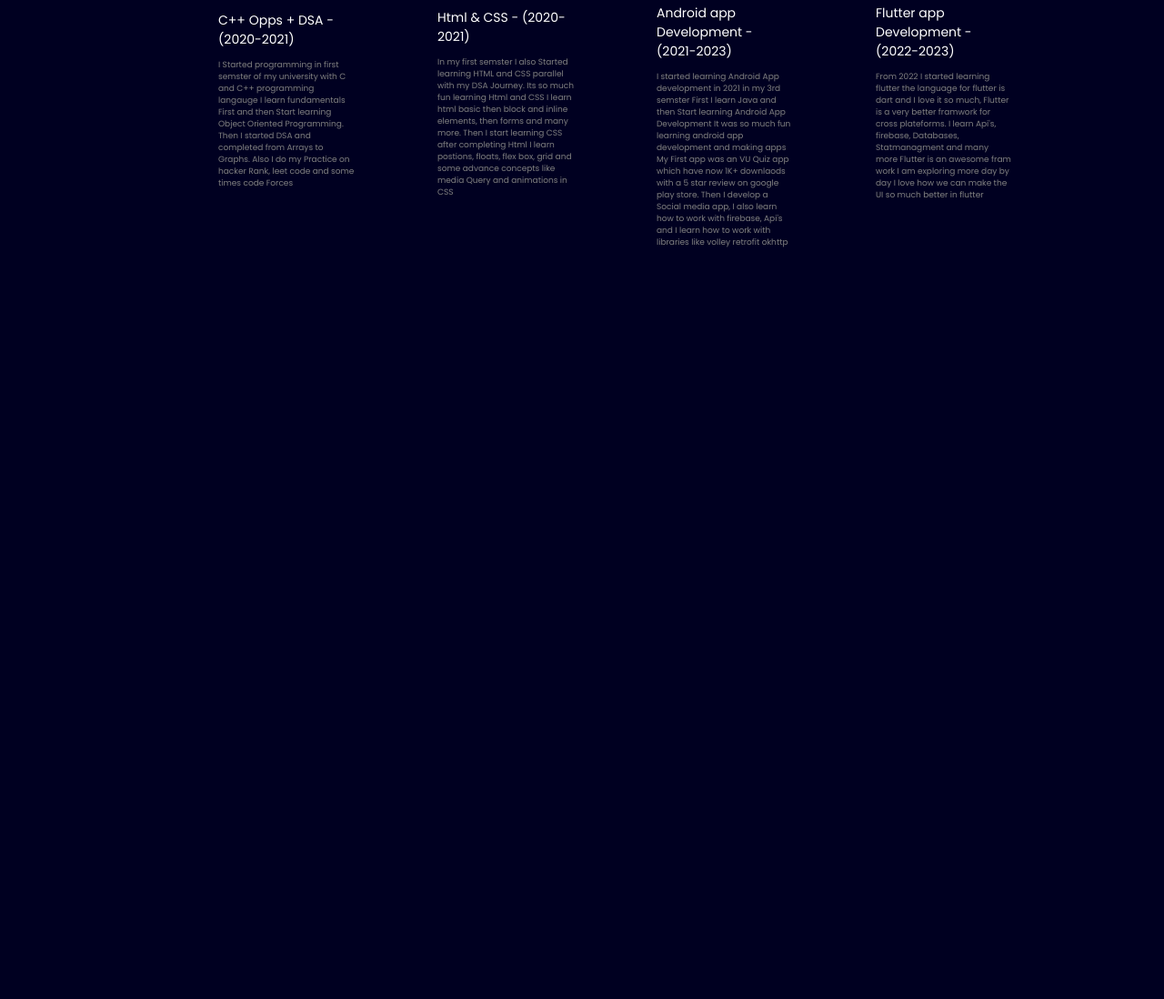
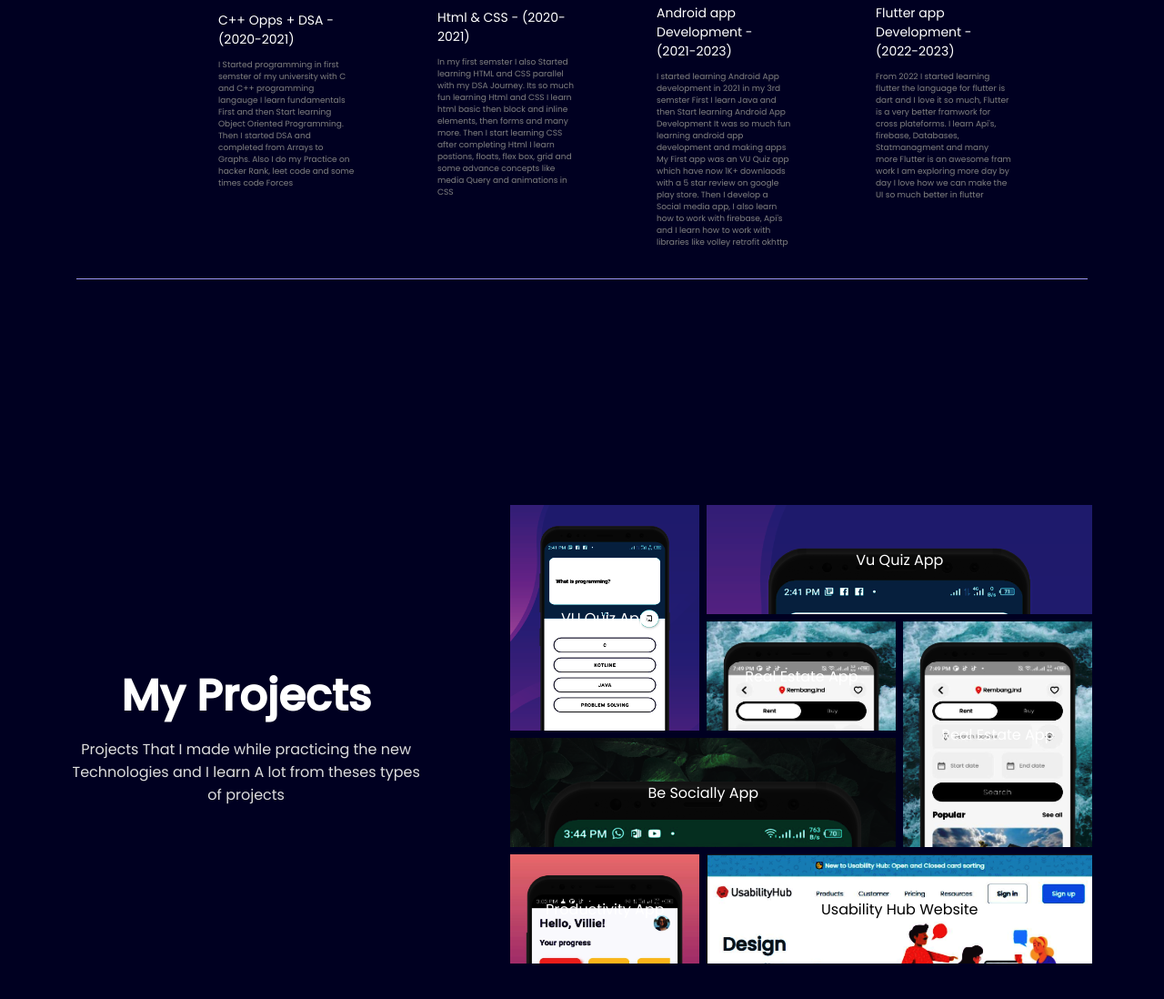
Before and after one commit to saifullah72437/Portfolio-Website, a plain HTML site: page index.html in a window 1280 px wide. Shown: the part 1244-2342 px from the top of the page at 91% size. Before the commit the page ends 1517 px from the top, so only its background shows below. Drawn offline with nearby package versions, Linux system fonts and the light colour scheme.

Commit message:
Second commit

```diff
--- a/index.html
+++ b/index.html
@@ -21,7 +21,7 @@
               >LinkedIn</a
             >
           </li>
-          <li><a href="/">Projects</a></li>
+          <li><a href="projects.html">Projects</a></li>
           <li><a href="https://github.com/saifullah72437">Github</a></li>
         </ul>
       </nav>
@@ -106,6 +106,65 @@
           </div>
         </div>
       </section>
+
+      <hr style="margin-top: 400px" />
+      <div class="container">
+        <div class="left-text">
+          <h2 class="heading">My Projects</h2>
+          <p class="subheading">
+            Projects That I made while practicing the new Technologies and I
+            learn A lot from theses types of projects
+          </p>
+        </div>
+        <div class="gallery">
+          <div
+            class="box1 row-2 white-to-black"
+            id="box-1"
+            style="background-image: url(images/vu\ quiz\ app.webp)"
+          >
+            VU Quiz App
+          </div>
+          <div
+            class="box1 col-2 white-to-black"
+            style="background-image: url(images/vu\ quiz\ app.webp)"
+          >
+            Vu Quiz App
+          </div>
+          <div
+            class="box1 white-to-black"
+            style="background-image: url(images/real\ estate\ app.jpg)"
+          >
+            Real Estate App
+          </div>
+          <div
+            class="box1 row-2 white-to-black"
+            style="background-image: url(images/real\ estate\ app.jpg)"
+          >
+            Real Estate App
+          </div>
+          <div
+            class="box1 col-2 white-to-black"
+            style="background-image: url(images/be\ socially.webp)"
+          >
+            Be Socially App
+          </div>
+          <div
+            class="box1 white-to-black"
+            style="background-image: url(images/productivity.jpg)"
+          >
+            Productivity App
+          </div>
+          <div
+            class="box1 col-2"
+            style="
+              background-image: url(images/usability\ hub.jpg);
+              color: black;
+            "
+          >
+            Usability Hub Website
+          </div>
+        </div>
+      </div>
     </main>
     <footer></footer>
   </body>
--- a/style.css
+++ b/style.css
@@ -137,3 +137,101 @@
     width: 150px;
     font-size: 9px;
 }
+
+.container {
+    margin-top: 100px;
+    min-height: 100vh;
+    display: flex;
+    justify-content: space-evenly;
+    align-items: center;
+    gap: 20px;
+    background: rgb(0, 0, 33);
+  }
+
+  .left-text {
+    flex-basis: 30%;
+  }
+
+  .heading {
+    font-size: 3rem;
+    color: white;
+    text-align: center;
+  }
+
+  .subheading {
+    color: #ddd;
+    margin-top: 10px;
+    text-align: center;
+  }
+
+  .gallery {
+    flex-basis: 50%;
+    display: grid;
+    gap: 8px;
+    grid-template-columns: repeat(3, 1fr);
+    grid-auto-rows: 120px;
+  }
+
+  .box1 {
+    background-size: cover;
+    background-position: top;
+    color: white;
+    display: flex;
+    justify-content: center;
+    align-items: center;
+    background-color: #222;
+    background-blend-mode: hard-light;
+    transition: all 1s ease-in-out;
+    cursor: pointer;
+  }
+
+  .box1:hover {
+    background-color: #999;
+    background-position: center;
+    box-shadow: 0 0 4px #fff;
+  }
+
+  .row-2 {
+    grid-row: span 2;
+  }
+
+  .col-2 {
+    grid-column: span 2;
+  }
+
+
+  .white-to-black{
+    color: white;
+    transition: all 1s ease-in-out;
+  }
+  .white-to-black:hover{
+    color: black;
+  }
+
+  .black-to-white{
+    color: black;
+    transition: all 1s ease-in-out;
+
+  }
+  .black-to-white:hover{
+    color: white;
+  }
+
+
+  /* media query for width <= 1024px */
+
+  @media screen and (max-width: 1024px) {
+    .container {
+      flex-direction: column;
+      padding-block: 20px;
+    }
+    .gallery {
+      width: 100%;
+      padding-inline: 12px;
+      grid-auto-rows: 220px;
+    }
+    .box1 {
+      grid-row: span 1;
+      grid-column: span 3;
+    }
+  }
```
Also changed, not shown: projects.html (added, +172 -0 lines), images/be socially.webp (added), images/productivity.jpg (added), images/real estate app.jpg (added), images/usability hub.jpg (added), images/vu quiz app.webp (added).
